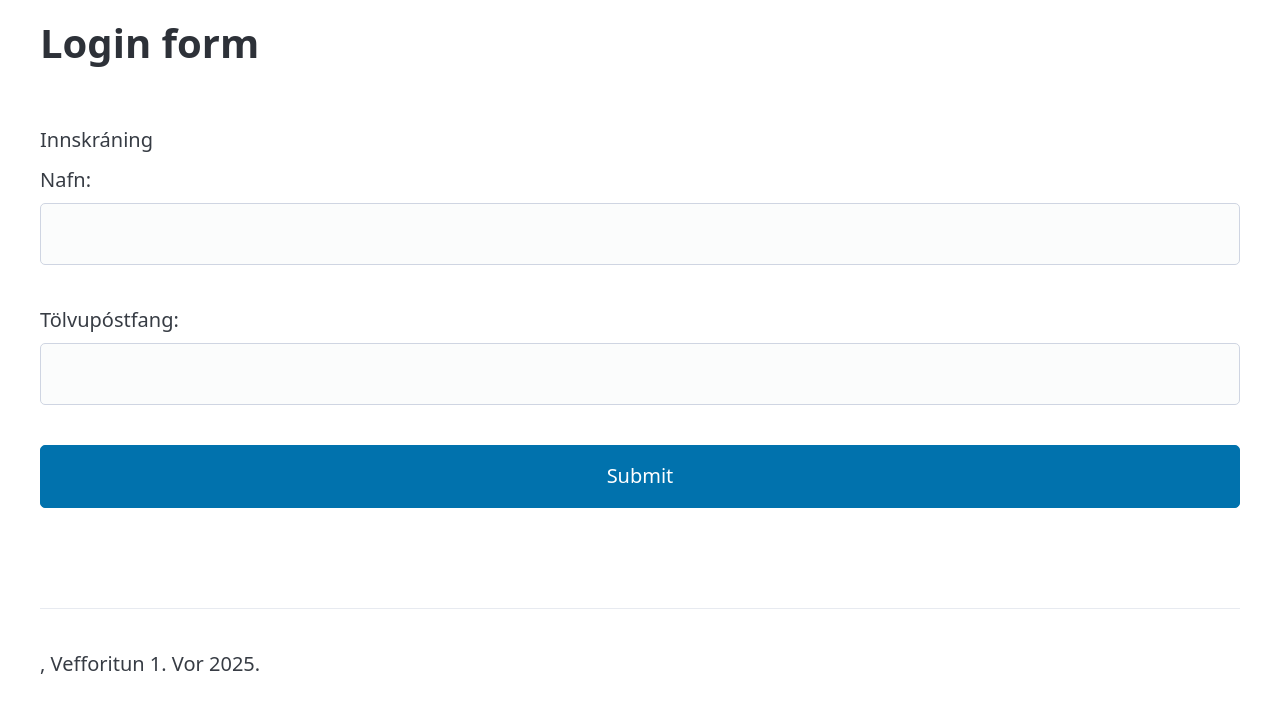
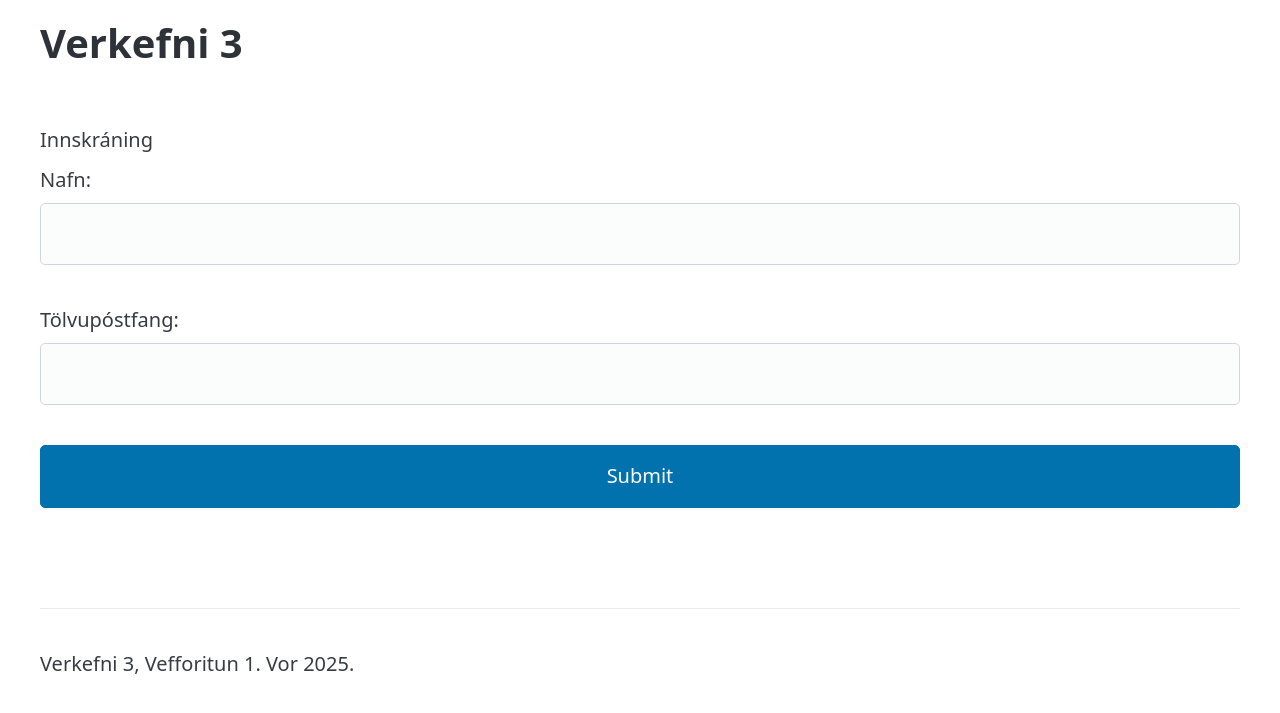
Before and after one commit to vefthroun/VEF2VF05CU, a Flask app: page / in a window 1280 px wide. Shown: the top 713 px of the page. Run offline with Flask 3, Linux system fonts and the light colour scheme; some libraries are stand-ins or nearby versions.

Commit message:
innskráning

```diff
--- a/Verkefni3/FORM/templates/login.html
+++ b/Verkefni3/FORM/templates/login.html
@@ -3,7 +3,7 @@
 <!-- Jinja inheritance: https://flask.palletsprojects.com/en/stable/patterns/templateinheritance/-->
 {% extends "base.html" %}
 {% block title %}Login form {% endblock %}
-{% block header %}Login form {% endblock %}
+{% block header %}Verkefni 3{% endblock %}
 {% block main %}
     <form action="/login_process" method="post" class="container">
         <fieldset>
@@ -22,4 +22,4 @@
         </fieldset>
     </form>
 {% endblock %}
-{% block footer %}{% endblock %}
+{% block footer %}Verkefni 3{% endblock %}
```
